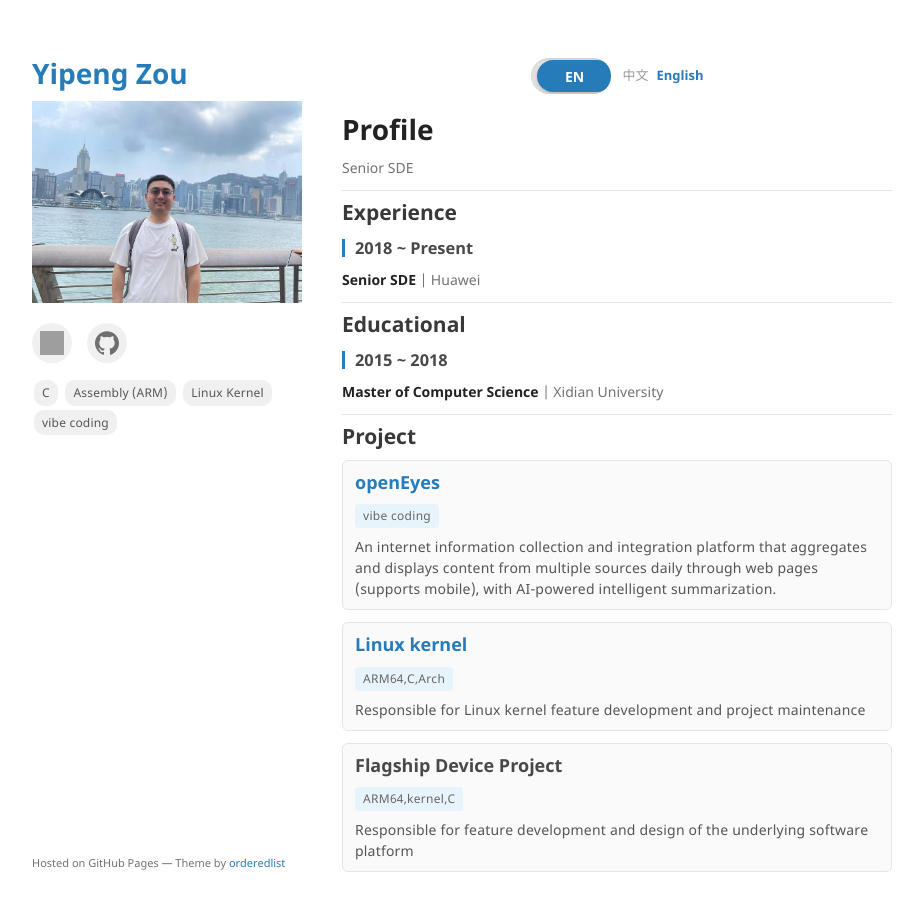
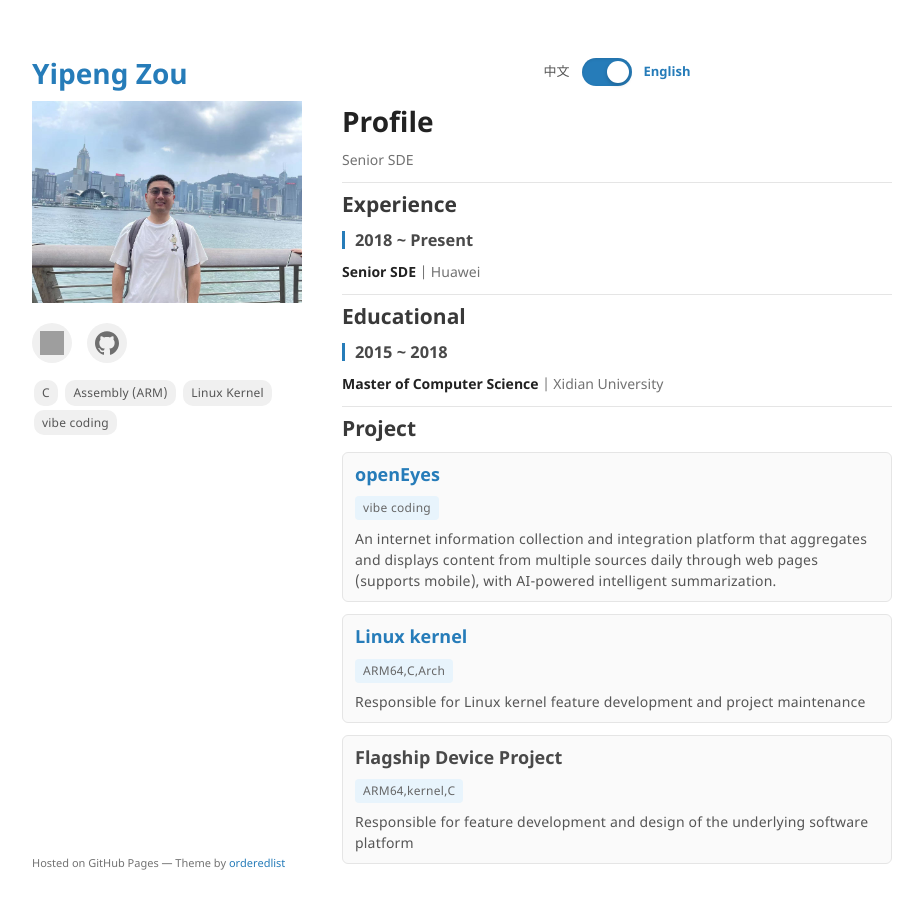
Before and after one commit to zouyipeng/zouyipeng.github.io, a Jekyll site: the page built from index.md, in a window 1280 px wide and 934 px high. Shown: the top 911 px of the window, without its empty margins (178-1101 px from the left). Built offline with Jekyll 4.4.1, drawn with Linux system fonts in a browser that asks for light colours; grey boxes are pictures that could not be loaded.

Commit message:
Simplify language switch to click buttons
- Remove complex drag/slide logic
- Use simple click-based language switch
- Fix Jekyll template syntax
- Ensure proper language display and switching

```diff
--- a/_layouts/default.html
+++ b/_layouts/default.html
@@ -56,16 +56,15 @@
 
       {% if site.i18n %}
       <div class="lang-switch">
-        <div class="slide-switch">
-          <div class="switch-track">
-            <div class="switch-slider" id="lang-slider">
-              <span class="slider-text" id="slider-text">EN</span>
-            </div>
+        <div class="toggle-container">
+          <span class="lang-label zh-label">中文</span>
+          <div class="toggle-switch">
+            <input type="checkbox" id="lang-toggle" class="toggle-input" checked>
+            <label for="lang-toggle" class="toggle-label">
+              <span class="toggle-slider"></span>
+            </label>
           </div>
-          <div class="lang-indicators">
-            <span class="lang-indicator zh-indicator">中文</span>
-            <span class="lang-indicator en-indicator active">English</span>
-          </div>
+          <span class="lang-label en-label">English</span>
         </div>
       </div>
       {% endif %}
--- a/assets/css/custom.css
+++ b/assets/css/custom.css
@@ -18,77 +18,89 @@ hr {
   margin: 0 0 10px;
 }
 
-/* Language Switch - Slide Design */
+/* Language Switch - Toggle Switch Design */
 .lang-switch {
   margin-bottom: 20px;
   display: flex;
   justify-content: center;
 }
 
-.slide-switch {
+.toggle-container {
   display: flex;
   align-items: center;
   gap: 12px;
 }
 
-.switch-track {
-  position: relative;
-  width: 80px;
-  height: 36px;
-  background: #e5e5e5;
-  border-radius: 18px;
-  overflow: hidden;
-  box-shadow: inset 0 1px 3px rgba(0, 0, 0, 0.1);
+.lang-label {
+  font-size: 13px;
+  font-weight: 500;
+  color: #555;
+  transition: color 0.3s ease;
 }
 
-.switch-slider {
-  position: absolute;
-  top: 2px;
-  left: 2px;
-  width: 76px;
-  height: 32px;
-  background: #267CB9;
-  border-radius: 16px;
-  cursor: grab;
-  transition: transform 0.3s ease;
-  display: flex;
-  align-items: center;
-  justify-content: center;
-  box-shadow: 0 2px 4px rgba(0, 0, 0, 0.2);
-}
-
-.switch-slider.dragging {
-  cursor: grabbing;
-  transition: none;
-}
-
-.slider-text {
-  color: white;
-  font-size: 14px;
-  font-weight: 600;
-  user-select: none;
-}
-
-.lang-indicators {
-  display: flex;
-  gap: 8px;
-}
-
-.lang-indicator {
-  font-size: 13px;
-  font-weight: 500;
-  color: #999;
-  transition: color 0.3s ease;
-  cursor: pointer;
-}
-
-.lang-indicator.active {
+.lang-label.active {
   color: #267CB9;
   font-weight: 600;
 }
 
-.lang-indicator:hover {
-  color: #267CB9;
+.toggle-switch {
+  position: relative;
+  width: 50px;
+  height: 28px;
+}
+
+.toggle-input {
+  opacity: 0;
+  width: 0;
+  height: 0;
+}
+
+.toggle-label {
+  position: absolute;
+  cursor: pointer;
+  top: 0;
+  left: 0;
+  right: 0;
+  bottom: 0;
+  background-color: #e5e5e5;
+  transition: 0.3s ease-in-out;
+  border-radius: 14px;
+  box-shadow: inset 0 1px 3px rgba(0, 0, 0, 0.1);
+}
+
+.toggle-label:hover {
+  background-color: #d5d5d5;
+}
+
+.toggle-slider {
+  position: absolute;
+  content: "";
+  height: 22px;
+  width: 22px;
+  left: 3px;
+  bottom: 3px;
+  background-color: white;
+  transition: 0.3s ease-in-out;
+  border-radius: 50%;
+  box-shadow: 0 2px 4px rgba(0, 0, 0, 0.2);
+  display: flex;
+  align-items: center;
+  justify-content: center;
+  font-size: 10px;
+  font-weight: 600;
+  color: #555;
+}
+
+.toggle-input:checked + .toggle-label {
+  background-color: #267CB9;
+}
+
+.toggle-input:checked + .toggle-label .toggle-slider {
+  transform: translateX(22px);
+}
+
+.toggle-switch:hover .toggle-slider {
+  box-shadow: 0 3px 6px rgba(0, 0, 0, 0.3);
 }
 
 /* Social Icons */
--- a/assets/js/lang-switch.js
+++ b/assets/js/lang-switch.js
@@ -1,49 +1,28 @@
 document.addEventListener('DOMContentLoaded', function() {
-  const slider = document.getElementById('lang-slider');
-  const sliderText = document.getElementById('slider-text');
+  const toggleInput = document.getElementById('lang-toggle');
   const zhElements = document.querySelectorAll('.lang-zh');
   const enElements = document.querySelectorAll('.lang-en');
-  const zhIndicator = document.querySelector('.zh-indicator');
-  const enIndicator = document.querySelector('.en-indicator');
+  const zhLabel = document.querySelector('.zh-label');
+  const enLabel = document.querySelector('.en-label');
 
-  if (!slider) return;
+  if (!toggleInput) return;
 
-  let isDragging = false;
-  let startX = 0;
-  let currentX = 0;
-  let isEnglish = true;
-  const trackWidth = 80;
-  const sliderWidth = 76;
-  const maxDrag = trackWidth - sliderWidth;
-
-  function updateLanguage(english) {
-    isEnglish = english;
-
-    if (english) {
-      // English state - slider on right
-      currentX = maxDrag;
-      slider.style.transform = `translateX(${currentX}px)`;
-      sliderText.textContent = 'EN';
-
+  function switchLanguage(lang) {
+    if (lang === 'zh') {
+      zhElements.forEach(el => el.style.display = 'block');
+      enElements.forEach(el => el.style.display = 'none');
+      toggleInput.checked = false;
+      if (zhLabel) zhLabel.classList.add('active');
+      if (enLabel) enLabel.classList.remove('active');
+    } else {
       zhElements.forEach(el => el.style.display = 'none');
       enElements.forEach(el => el.style.display = 'block');
-
-      if (zhIndicator) zhIndicator.classList.remove('active');
-      if (enIndicator) enIndicator.classList.add('active');
-    } else {
-      // Chinese state - slider on left
-      currentX = 0;
-      slider.style.transform = `translateX(${currentX}px)`;
-      sliderText.textContent = '中';
-
-      zhElements.forEach(el => el.style.display = 'block');
-      enElements.forEach(el => el.style.display = 'none');
-
-      if (zhIndicator) zhIndicator.classList.add('active');
-      if (enIndicator) enIndicator.classList.remove('active');
+      toggleInput.checked = true;
+      if (zhLabel) zhLabel.classList.remove('active');
+      if (enLabel) enLabel.classList.add('active');
     }
 
-    // Trigger project animation
+    // Trigger project animation after language switch
     setTimeout(() => {
       if (typeof triggerProjectAnimation === 'function') {
         triggerProjectAnimation();
@@ -51,84 +30,13 @@ document.addEventListener('DOMContentLoaded', function() {
     }, 50);
   }
 
-  // Mouse events
-  slider.addEventListener('mousedown', function(e) {
-    isDragging = true;
-    startX = e.clientX - currentX;
-    slider.classList.add('dragging');
+  toggleInput.addEventListener('change', function(e) {
+    const lang = e.target.checked ? 'en' : 'zh';
+    switchLanguage(lang);
   });
-
-  document.addEventListener('mousemove', function(e) {
-    if (!isDragging) return;
-
-    let newX = e.clientX - startX;
-    newX = Math.max(0, Math.min(newX, maxDrag));
-
-    currentX = newX;
-    slider.style.transform = `translateX(${currentX}px)`;
-  });
-
-  document.addEventListener('mouseup', function() {
-    if (!isDragging) return;
-    isDragging = false;
-    slider.classList.remove('dragging');
-
-    // Snap to nearest position
-    const midpoint = maxDrag / 2;
-    if (currentX > midpoint) {
-      updateLanguage(true);
-    } else {
-      updateLanguage(false);
-    }
-  });
-
-  // Touch events
-  slider.addEventListener('touchstart', function(e) {
-    isDragging = true;
-    startX = e.touches[0].clientX - currentX;
-    slider.classList.add('dragging');
-  });
-
-  document.addEventListener('touchmove', function(e) {
-    if (!isDragging) return;
-    e.preventDefault();
-
-    let newX = e.touches[0].clientX - startX;
-    newX = Math.max(0, Math.min(newX, maxDrag));
-
-    currentX = newX;
-    slider.style.transform = `translateX(${currentX}px)`;
-  });
-
-  document.addEventListener('touchend', function() {
-    if (!isDragging) return;
-    isDragging = false;
-    slider.classList.remove('dragging');
-
-    // Snap to nearest position
-    const midpoint = maxDrag / 2;
-    if (currentX > midpoint) {
-      updateLanguage(true);
-    } else {
-      updateLanguage(false);
-    }
-  });
-
-  // Click on indicators
-  if (zhIndicator) {
-    zhIndicator.addEventListener('click', function() {
-      updateLanguage(false);
-    });
-  }
-
-  if (enIndicator) {
-    enIndicator.addEventListener('click', function() {
-      updateLanguage(true);
-    });
-  }
 
   // Initialize with English
   setTimeout(function() {
-    updateLanguage(true);
+    switchLanguage('en');
   }, 100);
 });
```
